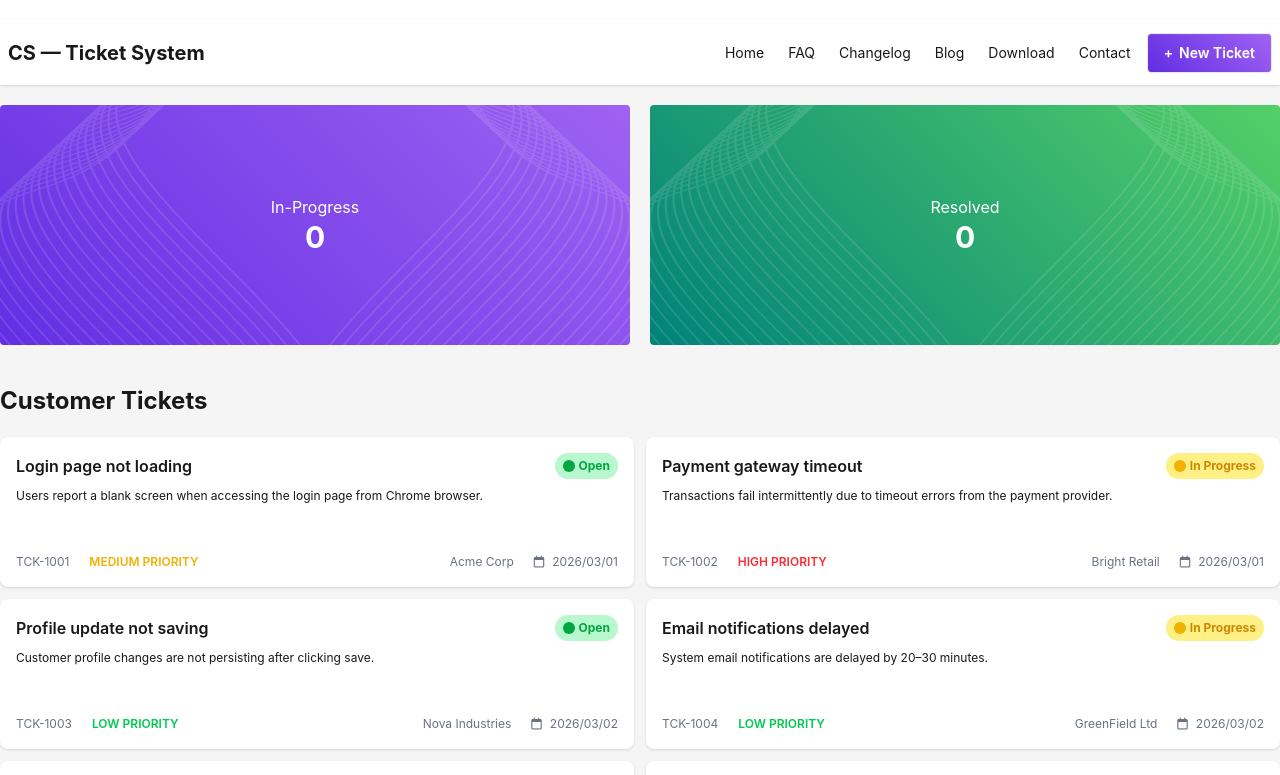
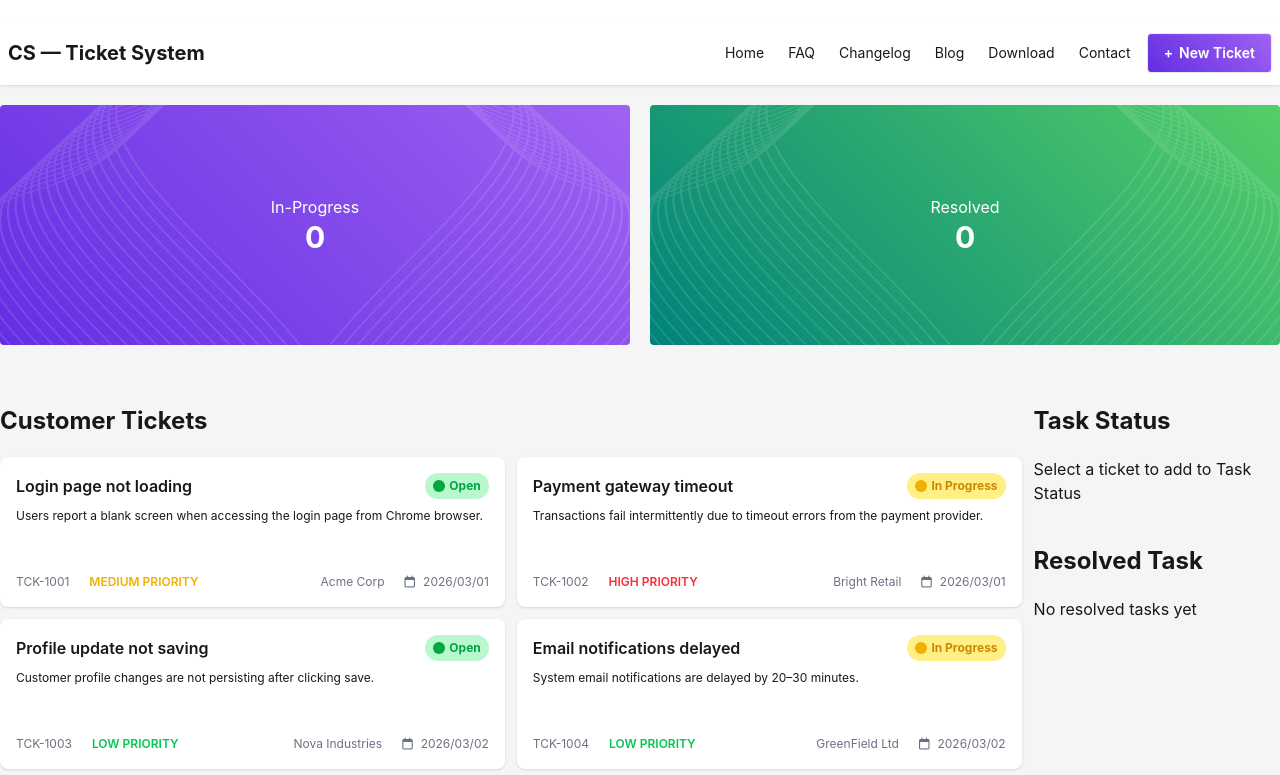
Before and after one commit to MahmudaJahan99/Customer-Support-Zone, a React (Vite) app: page / in a window 1280 px wide. Shown: the top 775 px of the page. Built offline with nearby package versions, Linux system fonts and the light colour scheme.

Commit message:
clicking on cards updates in-progress and task status

```diff
--- a/src/App.jsx
+++ b/src/App.jsx
@@ -1,19 +1,28 @@
-import { Suspense } from 'react'
+import { Suspense, useState } from 'react'
 import './App.css'
 import Footer from './components/Footer/Footer'
 import Header from './components/Header/Header'
 import Hero from './components/Hero/Hero'
 import Tickets from './components/Tickets/Tickets'
 import { TicketContext } from './components/TicketsContext'
+import Status from './components/Status/Status'
+import Resolved from './components/Resolved/Resolved'
 
+/******************** FETCH DATA ********************/
 const fetchTickets = async () => {
   const res = await fetch("/mockTickets.json")
   return res.json()
 }
-
 const ticketsPromise = fetchTickets()
 
 function App() {
+  /******************** STATE MANAGEMENT ********************/
+  const [selectedTicket, setSelectedTicket] = useState([])
+
+  const handleSelectTicket = (ticket) => {
+    setSelectedTicket(prev  => [...prev, ticket])
+    console.log(selectedTicket)
+  }
   return (
     <>
       <header>
@@ -21,16 +30,21 @@ function App() {
           <Header />
         </nav>
         <section>
-          <Hero />
+          <Hero selectedTicket={selectedTicket} />
         </section>
       </header>
+      <main className='my-5 grid md:grid-cols-5 gap-3 max-w-350 mx-auto'>
+        <TicketContext.Provider value={{ ticketsPromise, selectedTicket, setSelectedTicket, handleSelectTicket, }}>
+          <div className='col-span-4'>
+            <Suspense fallback={<p>Loading tickets...</p>}>
+              <Tickets />
+            </Suspense>
+          </div>
 
-      <main className='my-5'>
-        <TicketContext.Provider value={{ ticketsPromise }}>
-          <Suspense fallback={<p>Loading tickets...</p>}>
-            <Tickets />
-          </Suspense>
-
+          <div>
+            <Status />
+            <Resolved />
+          </div>
         </TicketContext.Provider>
       </main>
 
--- a/src/components/Hero/Hero.jsx
+++ b/src/components/Hero/Hero.jsx
@@ -1,6 +1,6 @@
 import React from 'react';
 
-const Hero = () => {
+const Hero = ({selectedTicket}) => {
     return (
         <div className='max-w-350 mx-auto flex flex-col md:flex-row gap-5 text-white text-center'>
             <div id='progress' className='w-full md:w-1/2 rounded-sm min-h-60 relative flex flex-col justify-center gap-3'>
@@ -9,7 +9,7 @@ const Hero = () => {
 
                 <div>
                     <h1>In-Progress</h1>
-                    <h2 className='text-3xl font-bold'>0</h2>
+                    <h2 className='text-3xl font-bold'>{selectedTicket.length}</h2>
                 </div>
             </div>
             <div id='resolved' className='w-full md:w-1/2 rounded-sm min-h-60 relative flex flex-col justify-center gap-3'>
--- /dev/null
+++ b/src/components/Resolved/Resolved.jsx
@@ -0,0 +1,10 @@
+const Resolved = () => {
+    return (
+        <div>
+            <h4 className="text-2xl font-bold my-5 mt-10">Resolved Task</h4>
+            <p>No resolved tasks yet</p>
+        </div>
+    );
+};
+
+export default Resolved;
--- /dev/null
+++ b/src/components/Status/Status.jsx
@@ -0,0 +1,19 @@
+import { useContext } from "react";
+import { TicketContext } from "../TicketsContext";
+
+const Status = () => {
+    const { selectedTicket } = useContext(TicketContext)
+
+    return (
+        <div>
+            <h4 className="text-2xl font-bold my-5 mt-10">Task Status</h4>
+            {
+                selectedTicket.length > 0 ?
+                    selectedTicket.map(t => <p>{t.title}</p>)
+                    : <p>Select a ticket to add to Task Status</p>
+            }
+        </div>
+    );
+};
+
+export default Status;
--- a/src/components/TicketCard/TicketCard.jsx
+++ b/src/components/TicketCard/TicketCard.jsx
@@ -1,5 +1,9 @@
+import { useContext } from "react";
+import { TicketContext } from "../TicketsContext";
+
 const TicketCard = ({ ticket }) => {
     const { createdAt, customer, description, id, priority, status, title } = ticket
+    const {handleSelectTicket} = useContext(TicketContext)
 
     const priorityColors = {
         Low: "text-green-500",
@@ -8,7 +12,7 @@ const TicketCard = ({ ticket }) => {
     }
 
     return (
-        <div>
+        <div onClick={() => handleSelectTicket(ticket)}>
             <div className="card bg-base-100 card-sm shadow-sm">
                 <div className="card-body min-h-37.5">
                     <div className="flex justify-between items-center">
--- a/src/components/Tickets/Tickets.jsx
+++ b/src/components/Tickets/Tickets.jsx
@@ -6,7 +6,7 @@ const Tickets = () => {
     const { ticketsPromise } = useContext(TicketContext)
     const ticketData = use(ticketsPromise)
     return (
-        <div className="max-w-350 mx-auto">
+        <div>
             <h3 className="text-2xl font-bold my-5 mt-10">Customer Tickets</h3>
             <div className="grid grid-cols-1 md:grid-cols-2 gap-3">
                 {
```
